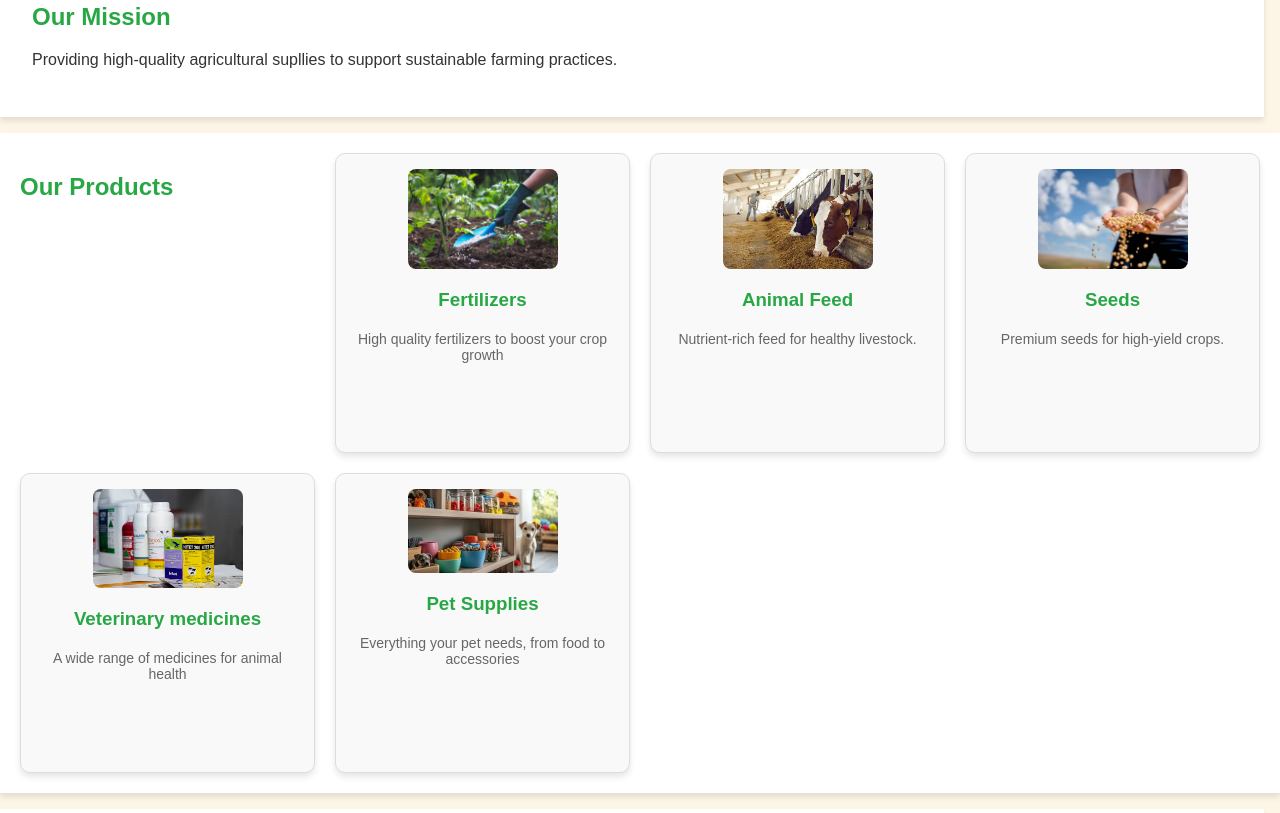
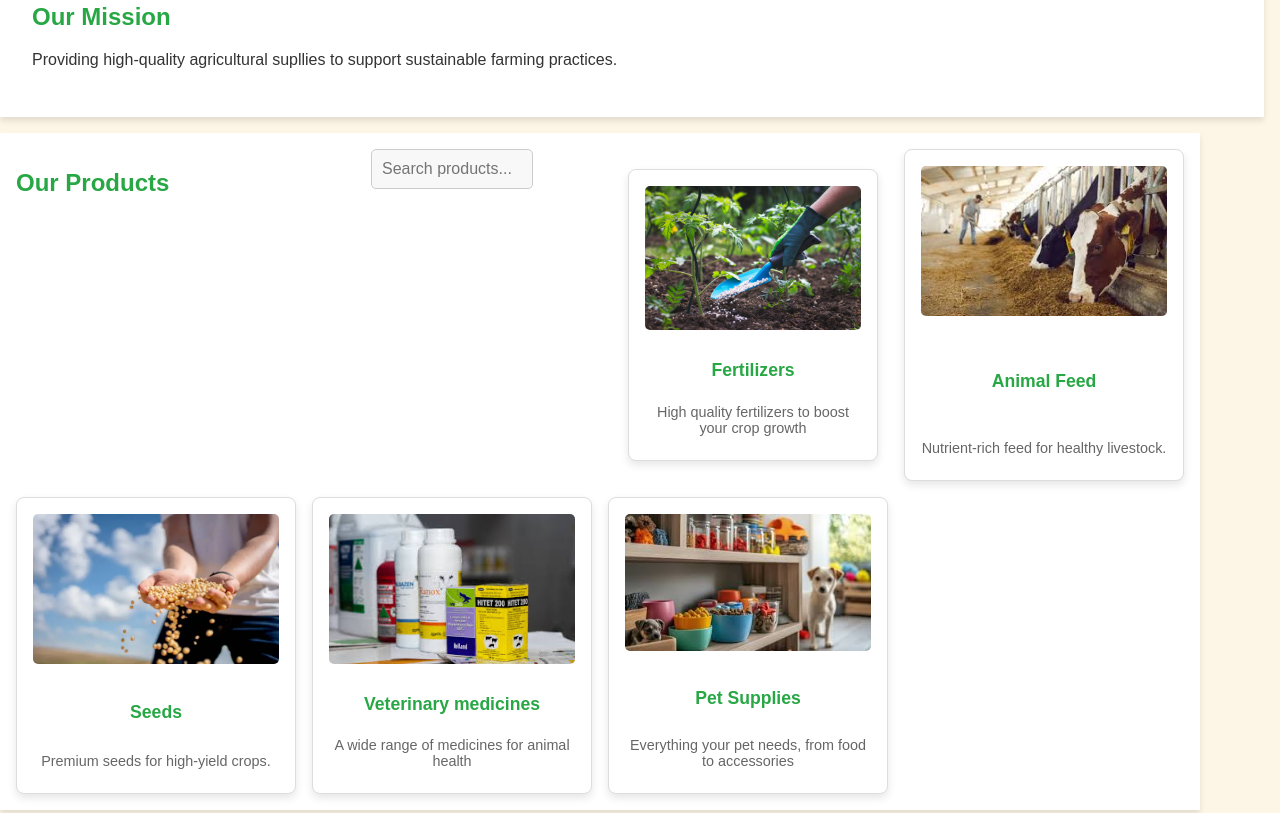
Before and after one commit to Gewin156/KAHA-AGROVET, a plain HTML site: page index.html in a window 1280 px wide. Shown: the part 1067-1880 px from the top of the page. Drawn offline with Linux system fonts and the light colour scheme.

Commit message:
changes made at the product section

```diff
--- a/index.html
+++ b/index.html
@@ -41,14 +41,17 @@
     </section>
  <!--Products Section-->
  <section id="products">
-    <h2 class='products-header'>Our Products</h2>
-
+    <h2 >Our Products</h2>
+    <div class="product-search">
+    <input type="text" id="searchBar" placeholder="Search products..." aria-label="Search products">
+    </div>
+    <div class="product-grid">
     <div class="product">
-
         <img src="images/fertilizer 1.jpg" alt="Fertilizer" class="product-img">
         <h3>Fertilizers</h3>
         <p>High quality fertilizers to boost your crop growth</p>
         <!-- <button type="button">view</button> -->
+    </div>
     </div>
     <div class="product">
 <img src="images/animal-feed.jpeg" alt="Animal Feed" class="product-img">
--- a/style.css
+++ b/style.css
@@ -121,65 +121,64 @@ h2{
 /*Products Section*/
 #products {
     display: grid;
-    grid-template-columns: repeat(auto-fit, minmax(250px, 1fr)); /* Flexible grid layout */
-    gap: 20px; /* Space between cards */
-    padding: 20px;
-    max-width: 100%; /* Prevent overflow */
-    box-sizing: border-box; /* Account for padding */
-    overflow-x: hidden; /* Prevent horizontal scroll */
+    grid-template-columns: repeat(auto-fit, minmax(250px, 1fr)); /* Flexible columns */
+    gap: 1rem; /* Add spacing between cards */
+    padding: 1rem; /* Add padding around the grid */
+    box-sizing: border-box;
   }
 
   .product {
+    background: #fff; /* Add a white background for cards */
+    border: 1px solid #ddd; /* Subtle border for separation */
+    border-radius: 8px; /* Rounded corners */
+    padding: 1rem; /* Space inside each card */
+    box-shadow: 0 4px 8px rgba(0, 0, 0, 0.1); /* Subtle shadow for depth */
     display: flex;
     flex-direction: column;
-    justify-content: space-between;
-    align-items: center;
+    justify-content: space-between; /* Ensure consistent alignment */
     text-align: center;
-    background-color: #f9f9f9;
-    border: 1px solid #ddd;
-    border-radius: 10px;
-    padding: 15px;
-    box-shadow: 0 4px 6px rgba(0, 0, 0, 0.1);
-    height: auto; /* Allow cards to grow as needed */
-    min-height: 300px; /* Ensure minimum height for uniformity */
-    overflow: hidden; /* Prevent content spill */
-    box-sizing: border-box; /* Ensure padding doesn’t increase size */
+    max-width: 100%; /* Ensure responsiveness */
   }
 
   .product-img {
-    width: 100%;
-    max-width: 150px;
+    width: 100%; /* Ensure the image takes up the full card width */
+    max-height: 150px; /* Limit the height for uniformity */
+    object-fit: cover; /* Maintain aspect ratio */
+    margin-bottom: 0.8rem; /* Space below the image */
+    border-radius: 5px; /* Match card rounding */
     height: auto;
-    margin-bottom: 10px;
-    border-radius: 8px;
   }
 
   .product h3 {
+    font-size: 1.1rem; /* Adjust heading size */
     color: #28a745;
-    margin: 10px 0;
+    margin-bottom: 0.5rem; /* Space below the heading */
   }
 
   .product p {
+    font-size: 0.9rem; /* Compact font size for descriptions */
     color: #666;
-    font-size: 14px;
-    margin: 10px 0;
-    flex-grow: 1; /* Ensures all descriptions align at the bottom */
+    margin-bottom: 0.5rem;
   }
-
-  .product button {
-    margin-top: auto; /* Push button to the bottom */
-    padding: 8px 16px;
-    background-color: #28a745;
-    color: #fff;
-    border: none;
+  .product-search {
+    text-align: center;
+    margin-bottom: 20px;
+  }
+  #searchBar {
+    width: 50%;
+    padding: 10px;
+    font-size: 16px;
+    border: 1px solid #ccc;
     border-radius: 5px;
-    cursor: pointer;
-  }
-
-  .product button:hover {
-    background-color: #218838;
-  }
-
+    background-color: #f8f8f8;
+}
+/* Product grid styling */
+.product-grid {
+    display: grid;
+    grid-template-columns: repeat(auto-fill, minmax(250px, 1fr));
+    gap: 20px;
+    padding: 20px;
+}
 /*Services Section*/
 ul{
     list-style: none;
```
